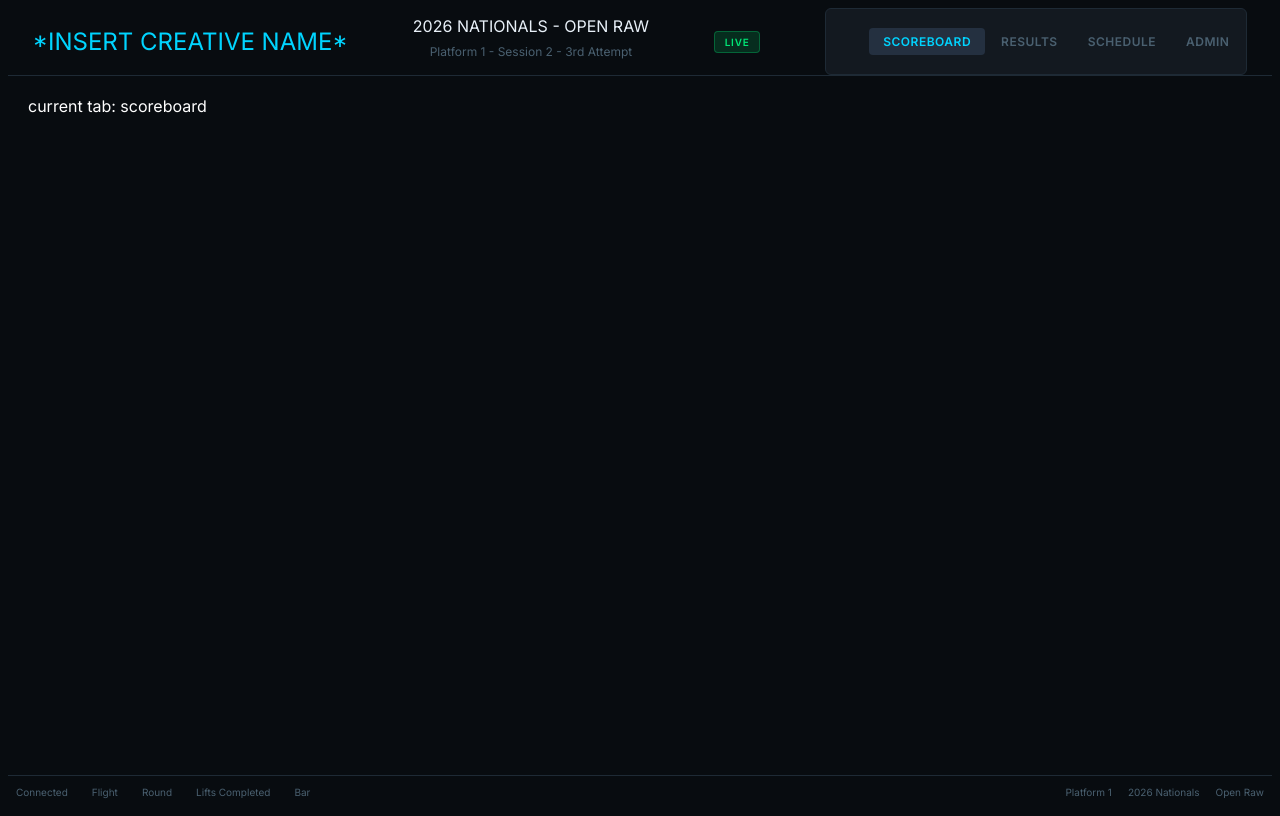
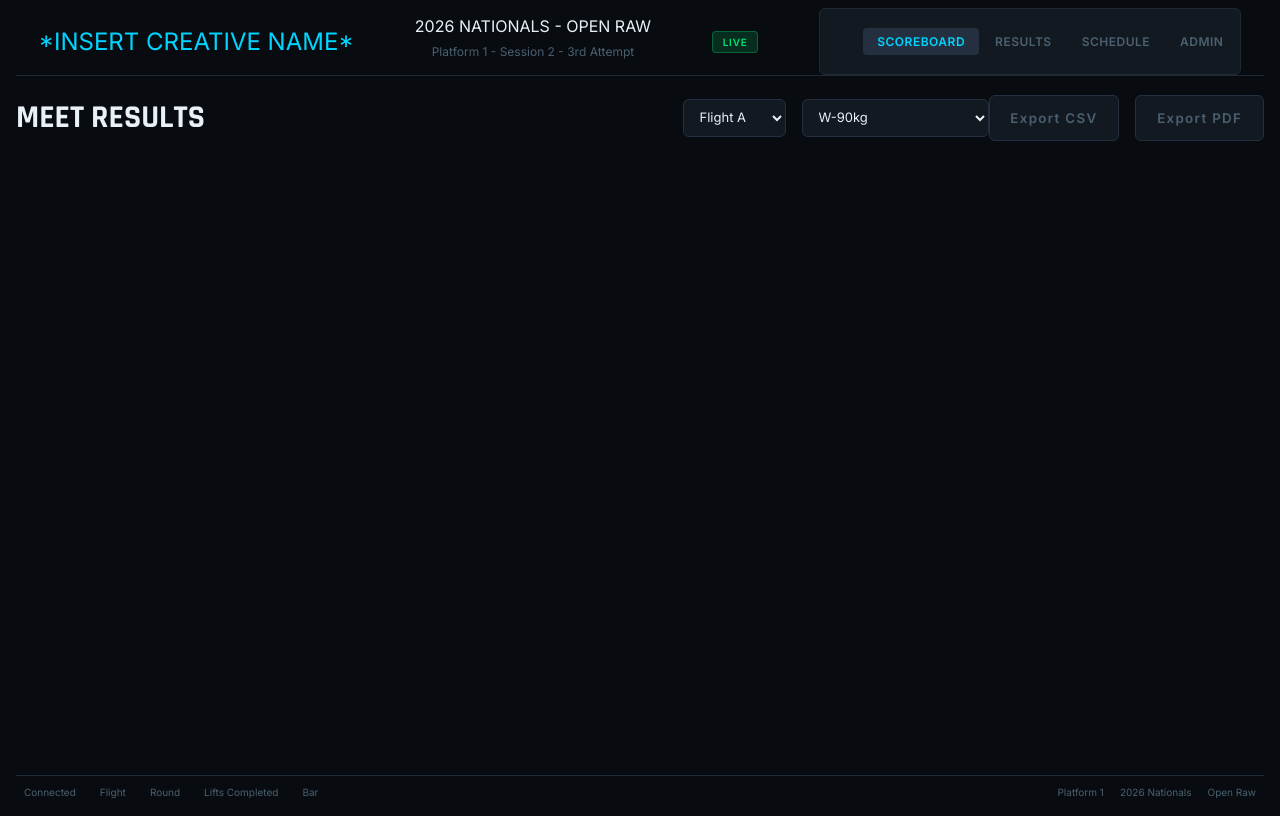
Before and after one commit to kbongco/meet-lifting-track, a Next.js app: page / in a window 1280 px wide. Built offline with nearby package versions, Linux system fonts and the light colour scheme.

Commit message:
fixed up meet header

```diff
--- a/Components/AppShell/AppShell.scss
+++ b/Components/AppShell/AppShell.scss
@@ -3,6 +3,8 @@
   flex-direction: column;
   height: 100vh;
   overflow: hidden;
+  padding-left: 8px;
+  padding-right: 8px;
 
   .chbi-lifting-app-shell-container{
     flex: 1;
--- /dev/null
+++ b/Components/MeetComponents/MeetHeader.scss
@@ -0,0 +1,23 @@
+.chbi-meet-header-container {
+  display: flex;
+  justify-content: space-between;
+
+  .chbi-meet-header-all-buttons {
+    display: flex;
+
+    .chbi-meet-header-dropdown-container {
+      display: flex;
+      align-items: center;
+      gap: 1rem;
+    }
+
+    .chbi-meet-header-button-container {
+      display: flex;
+      align-items: center;
+      gap: 1rem;
+    }
+  }
+  .chbi-meet-header-text {
+    text-transform: uppercase;
+  }
+}
--- /dev/null
+++ b/Components/MeetComponents/MeetHeader.tsx
@@ -0,0 +1,36 @@
+import Button from "../ui/Button/Button";
+import FormSelect from "../ui/Form/FormSelect";
+import "./MeetHeader.scss";
+
+export default function MeetHeader() {
+  const flightsObject = ["Flight A", "Flight B", "Flight C"].map((flight) => ({
+    label: flight,
+    value: flight,
+  }));
+
+  const weightClassObject = ["W-90kg", "W-100kg", "W-100+kg", "M-90", "M-100", "M-110"].map((weight) => ({
+    label: weight,
+    value: weight
+  }))
+  return (
+    <div className="chbi-meet-header-container">
+      <h1 className="chbi-meet-header-text">Meet Results </h1>
+      <div className='chbi-meet-header-all-buttons'>
+      <div className="chbi-meet-header-dropdown-container">
+        <FormSelect
+          options={flightsObject}
+          placeholder="All flights"
+        />
+          <FormSelect
+          options={weightClassObject}
+          placeholder="Current weight classes"
+        />
+      </div>
+      <div className="chbi-meet-header-button-container">
+        <Button buttonStyle="secondary">Export CSV</Button>
+        <Button buttonStyle="secondary">Export PDF</Button>
+        </div>
+        </div>
+    </div>
+  );
+}
--- a/Components/component-props.ts
+++ b/Components/component-props.ts
@@ -37,7 +37,7 @@ export interface Options {
 export interface SelectInputProps extends React.SelectHTMLAttributes<HTMLSelectElement>{
   options: Options[]
   placeholder: string;
-  label: string;
+  label?: string;
 }
 
 export interface ToggleProps {
--- a/app/meets/page.tsx
+++ b/app/meets/page.tsx
@@ -0,0 +1,9 @@
+import MeetHeader from "@/Components/MeetComponents/MeetHeader";
+
+export default function MeetView() {
+  return (
+    <>
+      <MeetHeader/>
+    </>
+  )
+}
--- a/app/page.tsx
+++ b/app/page.tsx
@@ -3,6 +3,7 @@ import "./page.scss";
 import AppShell from "@/Components/AppShell/AppShell";
 import { useState } from 'react';
 import { Tab } from "@/Components/layout/layout-props";
+import MeetView from "./meets/page";
 export default function Home() {
 
   const [activeTab, setActiveTab] = useState<Tab>('scoreboard');
@@ -11,9 +12,10 @@ export default function Home() {
   return (
     <>
       <AppShell activeTab={activeTab} onChange={setActiveTab}>
-        <div style={{ padding: '20px', color: 'white' }}>
+        {/* <div style={{ padding: '20px', color: 'white' }}>
           current tab: {activeTab}
-          </div>
+        </div> */}
+                  <MeetView/>
       </AppShell>
     </>
   );
```
